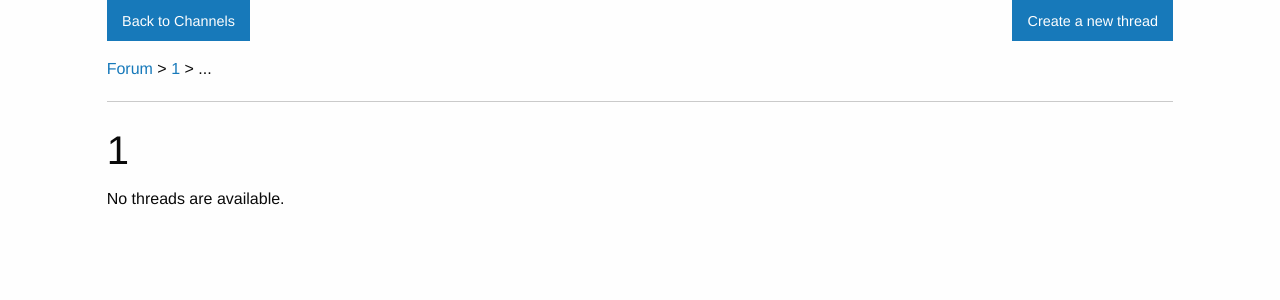
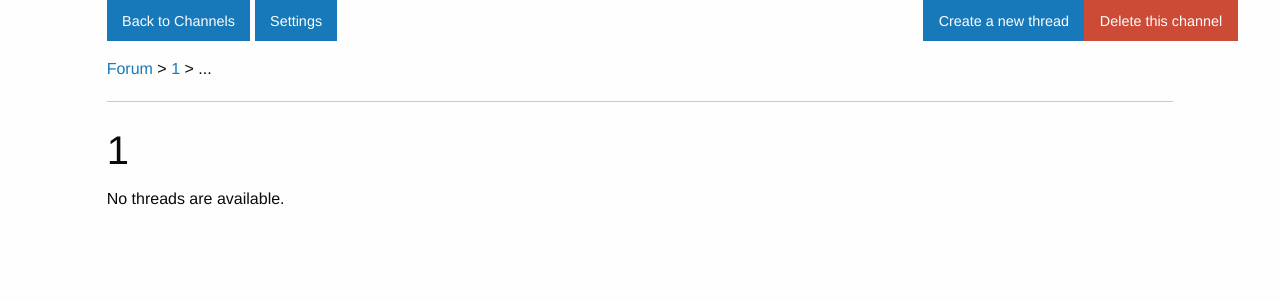
Before and after one commit to johnhh2/django-forum, a Django app: page /forum/1/ in a window 1280 px wide. Shown: the part 54-354 px from the top of the page. Run offline with Django 3.2, Linux system fonts and the light colour scheme; the visitor is signed in with stand-in values (Sample User, id 1); data that the repository does not hold is empty; some libraries are stand-ins or nearby versions.

Commit message:
fixed delete button not showing for owners' channels

```diff
--- a/forumapp/templates/forumapp/thread.html
+++ b/forumapp/templates/forumapp/thread.html
@@ -20,7 +20,7 @@
 	{% endif %}
 
 </div>
-{% if view.kwargs|is_owner:user or request.user.is_staff %}
+{% if view.kwargs|is_owner:request.user or request.user.is_staff %}
 	<div class="small-1">
 		<form action="#" method="post">
 			{% csrf_token %}
--- a/forumapp/templatetags/thread_helpers.py
+++ b/forumapp/templatetags/thread_helpers.py
@@ -7,17 +7,18 @@ register = template.Library()
 #Create filter for threads to see if they are owned by the user passed in
 @register.filter
 def is_owner(kwargs, user):
-    channel = Channel.objects.filter(channel_name=kwargs['channel_name'])
+    channel = Channel.objects.filter(channel_name=kwargs.get('channel'))
 
     if channel.exists():
-        return owner.get() == user
-    else:
-        return False
+        return channel.get().owner == user
+
+    return False
 
 #Custom filter for threads to return the channel they belong to's description
 @register.filter
 def description(channel_name):
     channel = Channel.objects.filter(channel_name=channel_name)
+
     if channel.exists():
         return channel.get().description
     else:
@@ -26,8 +27,10 @@ def description(channel_name):
 @register.filter
 def is_moderator(kwargs, user):
     channel = Channel.objects.filter(channel_name=kwargs.get('channel'))
+
     if channel.exists():
         channel = channel.get()
+
         if user == channel.owner:
             return True
         else:
```
